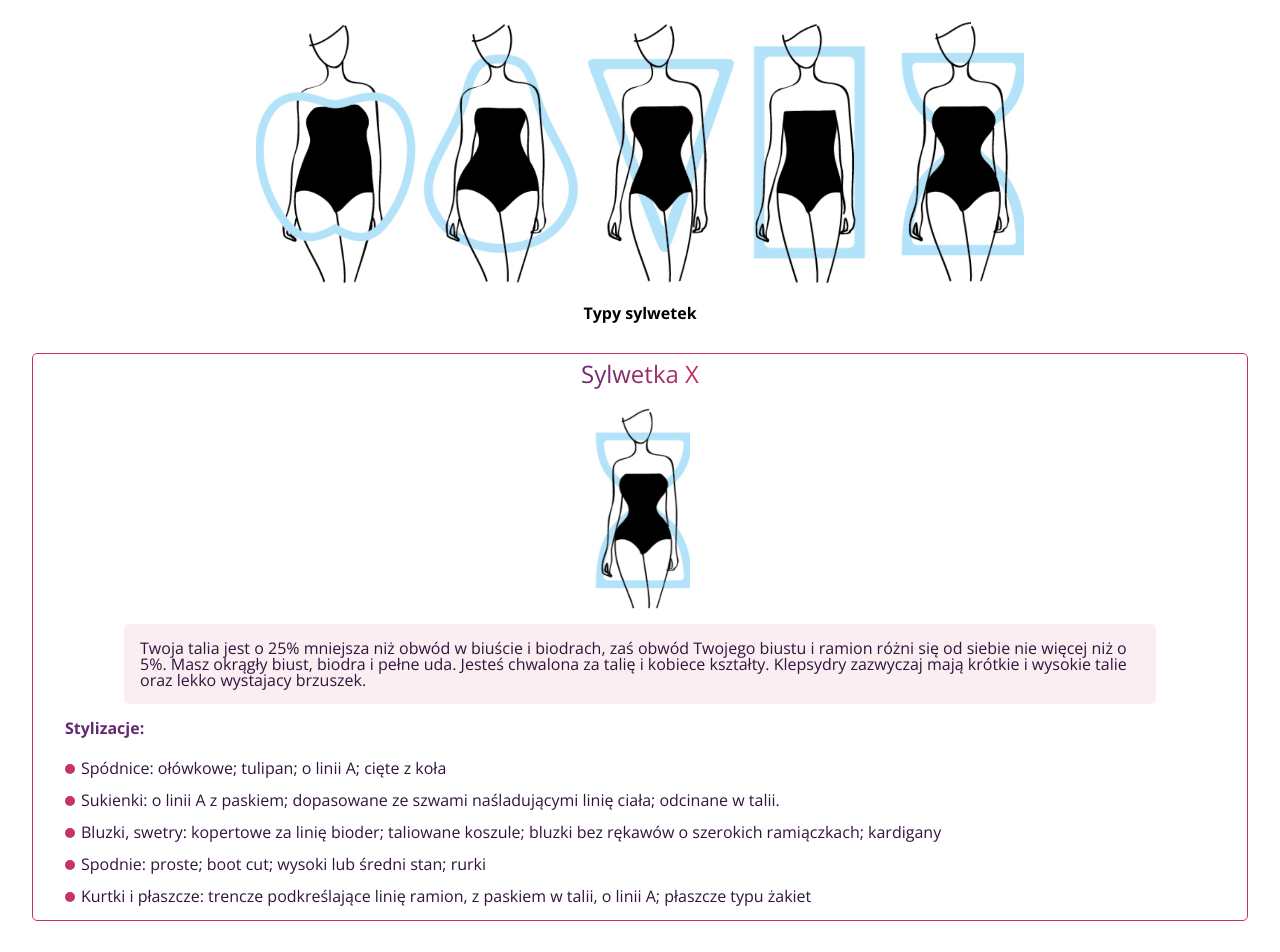
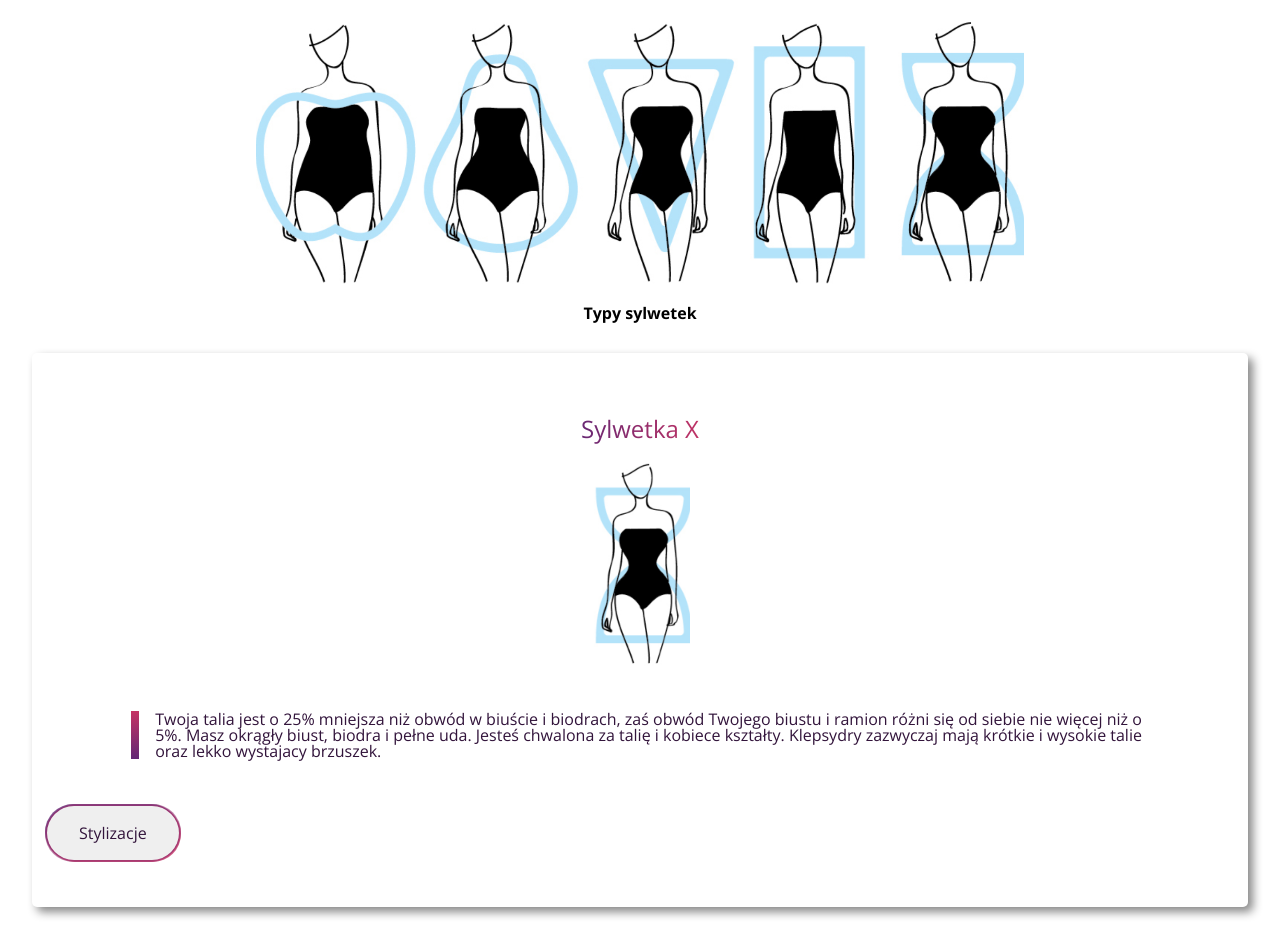
Before and after one commit to ZosiaWeglowska/capsule-wardrobe-App, a React (Create React App) app: page /figure_types in a window 1280 px wide. Shown: the top 952 px of the page. Built offline with nearby package versions, Linux system fonts and the light colour scheme; data requests are answered from the project's data file.

Commit message:
poprawki

```diff
--- a/src/App.scss
+++ b/src/App.scss
@@ -57,10 +57,13 @@ table {
 :root {
     font-family: 'Open Sans', sans-serif;
 }
+
 $firstColor: #622774;
 $secondColor: #C53364;
-$gradientIntro: linear-gradient(to right, $firstColor, $firstColor, white, $firstColor, $firstColor);
+// $gradientIntro: linear-gradient(to right, $firstColor, $firstColor, white, $firstColor, $firstColor);
+$gradientIntro: linear-gradient(to right, $secondColor, $firstColor, white, $firstColor, $secondColor);
 $gradientHeader: linear-gradient(to right, $firstColor, $secondColor);
+$gradientDetail: linear-gradient($secondColor, $firstColor);
 $gradientColor1: $firstColor;
 $gradientColor2: $secondColor;
 $textColor: #32143b;
@@ -106,14 +109,14 @@ $backgroundColor: #c5336415;
     }
 
     .intro_header {
-        font-size: 2rem;
-        margin: 0.5rem;
-        padding: 0;
-        color: transparent;
-        background: $firstColor;
-        background-clip: text;
+            // font-size: 2rem;
+            // margin: 0.5rem;
+            // padding: 0;
+            color: transparent;
+            background: $secondColor;
+            background-clip: text;
 
-        animation: animate 3s linear;
+            animation: animate 3s linear;
     }
 
     .btn_wraper {
@@ -135,7 +138,21 @@ $backgroundColor: #c5336415;
         justify-content: center;
         align-items: center;
         color: $textColor;
-        @include border-gradient($firstColor, $secondColor, 2px);
+        @include border-gradient($firstColor, $secondColor, 1px);
+    }
+
+    .btn:focus {
+        border: none;
+        padding: 1rem 2rem;
+        margin: 15px;
+        text-align: center;
+        font-size: 1rem;
+        border-radius: 50px;
+        display: flex;
+        justify-content: center;
+        align-items: center;
+        color: $textColor;
+        @include border-gradient($firstColor, $secondColor, 1px);
     }
 
     a {
@@ -174,8 +191,8 @@ $backgroundColor: #c5336415;
         flex-direction: column;
         justify-content: center;
         align-items: center;
-        background-color: rgba(235, 233, 233, 0.521);
         border-radius: 5px;
+        box-shadow: 5px 5px 10px #888888;
 
         h2 {
             font-size: 1.5rem;
@@ -201,12 +218,17 @@ $backgroundColor: #c5336415;
 }
 
   .container_answear {
+    padding-left: 1rem;
+
     .radio {
         color: $textColor;
+        position: relative;
+
+
     }
 
     .radio input {
-        position: relative;
+
         opacity: 0;
         height: 0;
         width: 0;
@@ -220,6 +242,8 @@ $backgroundColor: #c5336415;
     .radio span {
         display: inline-block;
         position: absolute;
+        left: -1rem;
+        top: 0.3rem;
         height: 0.75rem;
         width: 0.75rem;
         border-radius: 50%;
@@ -231,15 +255,17 @@ $backgroundColor: #c5336415;
   //-----------------Typy sylwetek - opisy
 
   .container {
-    h1 {
+    .FT_header {
         font-size: 1rem;;
         font-weight: 700;
     }
 
     .container_type {
         margin: 2rem;
+        padding-top: 2rem;
+        padding-bottom: 2rem;
         color: $textColor;
-        border: solid 1px $secondColor;
+        box-shadow: 5px 5px 10px #888888;
         border-radius: 5px;
 
 
@@ -252,16 +278,28 @@ $backgroundColor: #c5336415;
                 font-size: 1.5rem;
                 font-weight: 500;
                 padding: 0.5rem;
+                padding-top: 2rem;
                 color: transparent;
                 background: $gradientHeader;
                 background-clip: text;
             }
 
             .description {
+                position: relative;
                 width: 85%;
-                padding: 1rem;
-                background-color: $backgroundColor;
-                border-radius: 5px;
+                padding-left: 2rem;
+                margin-top: 2rem;
+                margin-bottom: 2rem;
+            }
+
+            .description::before {
+                content: "";
+                position: absolute;
+                left: 0.5rem;
+                display: block;
+                width: 8px;
+                height: 100%;
+                background: $gradientDetail;
             }
         }
 
@@ -295,8 +333,16 @@ $backgroundColor: #c5336415;
             width: 10px;
             height: 10px;
             border-radius: 50%;
-            background-color: $secondColor;
+            background-color: $firstColor;
         }
     }
 
 }
+
+//-------------Informacje o wynikach
+
+.container {
+    .result_header {
+        padding: 2rem;
+    }
+}
--- a/src/Figure_types.js
+++ b/src/Figure_types.js
@@ -20,7 +20,7 @@ const FTypes = () => {
   return (
     <div className="container">
       <img src={all} alt="all_figure_types" width="60%"></img>
-      <h1>Typy sylwetek</h1>
+      <h1 className="FT_header">Typy sylwetek</h1>
       {FTdata.map((el, index) => (<SingleType key={index} el={el}/>
       ))}
     </div>
--- a/src/Quiz.js
+++ b/src/Quiz.js
@@ -125,12 +125,13 @@ const Quiz = () => {
   } else
     return (
       <div className="container">
-        <h1>Masz cechy kilku typów sylwetek. Są to:</h1>
-        <ul>
+
+        <h1 className="result_header">Masz cechy kilku typów sylwetek. Są to:</h1>
+        {/* <ul>
           {stateFinal.map((el) => (
-            <li>{`sylwetka ${el}`}</li>
+            <li className="result_type">{`sylwetka ${el}`}</li>
           ))}
-        </ul>
+        </ul> */}
 
         {stateFinal.map(function (type) {
           return FTdata.map(function (el, index) {
--- a/src/Single_type.js
+++ b/src/Single_type.js
@@ -1,30 +1,60 @@
-import React from "react";
+import React, { useState } from "react";
 import "./App.scss";
+import Tips from "./Tips";
 
 //---Pojedynczy opis typu sylwetki / pojedynczy wynik quizu
 
 const SingleType = (props) => {
   const { el } = props;
 
+  const [showTips, setShowTips] = useState(false);
+
+  const handleClick = () => {
+    setShowTips(showTips ? false : true);
+  };
+
+  if (showTips === false)
     return (
       <article className="container_type" id={el.id} key={el.id}>
-
         <div className="header_wraper">
-
           <h2>Sylwetka {el.name}</h2>
           <img src={el.src} width="100px" alt={el.alt}></img>
           <p className="description">{el.description}</p>
-
         </div>
 
-      <ul className="tips">
+        <button className="btn" onClick={handleClick} el={el}>
+          Stylizacje
+        </button>
+
+        {/* <ul className="tips">
         <h3>Stylizacje:</h3>
         {el.tips_arr.map((el, index) => (
           <li className="tip" key={index}>
             {el}
           </li>
         ))}
-      </ul>
+      </ul> */}
+      </article>
+    );
+  else
+    return (
+      <article className="container_type" id={el.id} key={el.id}>
+        <div className="header_wraper">
+          <h2>Sylwetka {el.name}</h2>
+          <img src={el.src} width="100px" alt={el.alt}></img>
+          <p className="description">{el.description}</p>
+        </div>
+
+        <Tips el={el} handleClick={handleClick}/>
+
+        {/* <ul className="tips">
+        <h3>Stylizacje:</h3>
+        {el.tips_arr.map((el, index) => (
+          <li className="tip" key={index}>
+            {el}
+          </li>
+        ))}
+      </ul> */}
       </article>
     );
 };
--- /dev/null
+++ b/src/Tips.js
@@ -0,0 +1,19 @@
+import React from "react";
+import "./App.scss";
+
+const Tips = (props) => {
+  const { el, handleClick } = props;
+
+  return (
+    <ul className="tips">
+      <h3 onClick={handleClick}>Stylizacje:</h3>
+      {el.tips_arr.map((el, index) => (
+        <li className="tip" key={index}>
+          {el}
+        </li>
+      ))}
+    </ul>
+  );
+};
+
+export default Tips;
```
Lines whose indentation alone changed are shown as unchanged.
